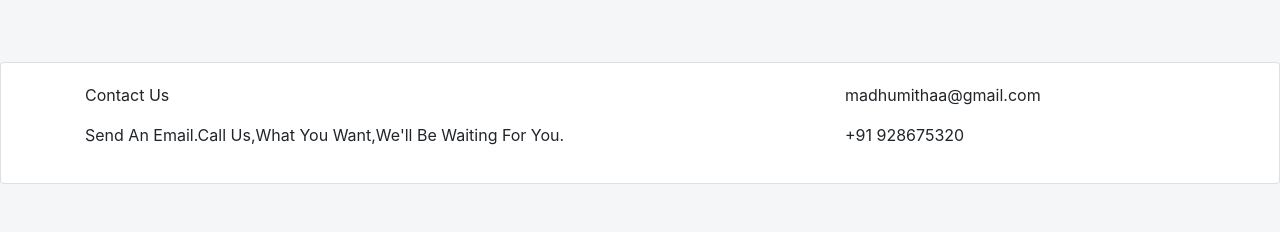
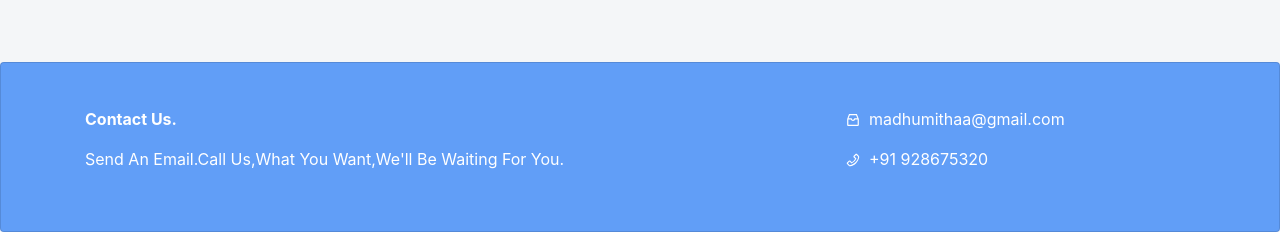
Before and after one commit to madhu1803/react5_tansim, a React (Create React App) app: page / in a window 1280 px wide. Shown: the part 3380-3612 px from the top of the page. Before the commit the page ends 3564 px from the top, so only its background shows below. Built offline with nearby package versions, Linux system fonts and the light colour scheme.

Commit message:
footer done

```diff
--- a/src/App.js
+++ b/src/App.js
@@ -17,7 +17,7 @@ export default class App extends Component {
             <div className="col-lg-8">
               <MainBody />
             </div>
-            <div className="col-lg-4 d-lg-block d-md-none d-sm-none">
+            <div className="col-lg-4 d-lg-block d-none">
               <Sidebar />
             </div>
           </div>
--- a/src/MajorComponents/Footer.js
+++ b/src/MajorComponents/Footer.js
@@ -1,16 +1,22 @@
 import React, { Component } from "react";
 import { Card } from "react-bootstrap";
+import { AiOutlineInbox, AiOutlinePhone } from "react-icons/ai";
 
 export default class Footer extends Component {
   render() {
     return (
-      <Card className="mt-5">
+      <Card
+        className="mt-5 p-4 text-white"
+        style={{ backgroundColor: "#619EF7" }}
+      >
         <Card.Body>
           <Card.Text>
             <div className="container">
               <div className="row">
                 <div className="col-lg-8">
-                  <p>Contact Us</p>
+                  <p>
+                    <strong>Contact Us.</strong>
+                  </p>
                   <p>
                     {" "}
                     Send An Email.Call Us,What You Want,We'll Be Waiting For
@@ -18,8 +24,14 @@ export default class Footer extends Component {
                   </p>
                 </div>
                 <div className=" col-lg-4">
-                  <p>madhumithaa@gmail.com</p>
-                  <p>+91 928675320</p>
+                  <p>
+                    <AiOutlineInbox className="mr-2" />
+                    madhumithaa@gmail.com
+                  </p>
+                  <p>
+                    <AiOutlinePhone className="mr-2" />
+                    +91 928675320
+                  </p>
                 </div>
               </div>
             </div>
```
